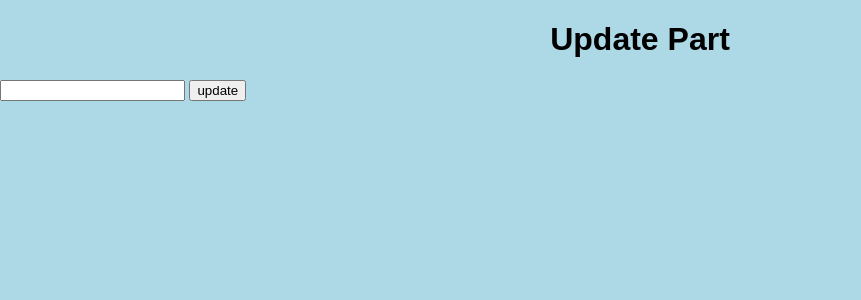
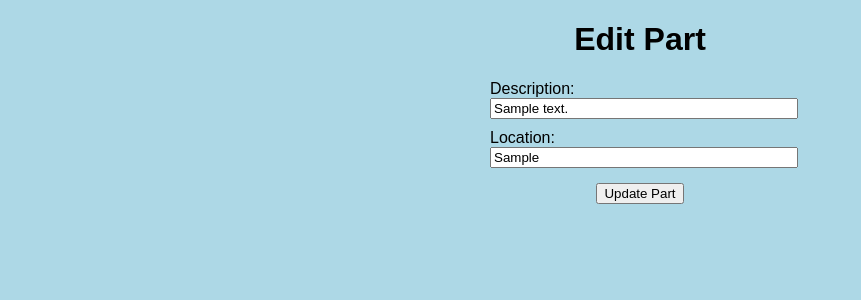
Before and after one commit to ndemarco/parts-locator, a Flask app: page /update/1 in a window 1280 px wide. Shown: the top 300 px of the page, without its empty margins (0-861 px from the left). Run offline with Flask 3, Linux system fonts and the light colour scheme; tables that the repository leaves empty hold one stand-in row (values such as "Sample post").

Commit message:
convert inline editing to the part update form

```diff
--- a/app/parts/routes.py
+++ b/app/parts/routes.py
@@ -32,35 +32,23 @@ def new_part():
         db.session.commit()
         return redirect(url_for('parts.index'))
 
-    return render_template('new_part.html')
+    return render_template('part_form.html')
 
 @bp.route('/update/<int:id>', methods=['GET', 'POST'])
-def update(id):
+def update_part(id):
     part = Parts.query.get_or_404(id)
     if request.method == 'POST':
         part.description = request.form['description']
+        part.location = request.form['location']
 
         try:
             db.session.commit()
-            return redirect('/')
-        except:
+            return redirect(url_for('parts.index'))
+        except Exception as e:
             return 'There was an issue updating the part.'
     else:
-        return render_template('update.html', part=part)
+        return render_template('part_form.html', part=part, action='update')
 
-@bp.route('/update-inline/<int:id>', methods=['POST'])
-def update_inline(id):
-    data = request.get_json()
-    part = Parts.query.get_or_404(id)
-
-    part.description = data.get('description', part.description)
-    part.location = data.get('location', part.location)
-
-    try:
-        db.session.commit()
-        return jsonify({'success': True})
-    except:
-        return jsonify({'success': False}), 500
 
 
 @bp.route('/delete/<int:id>')
--- a/app/templates/index.html
+++ b/app/templates/index.html
@@ -96,7 +96,7 @@ doSearch();
 $('#edit-btn').onclick = () => {
   const selectedRow = $('.row-select:checked').closest('tr');
   const id = selectedRow.dataset.id;
-  window.location.href = `/parts/edit/${id}`;
+  window.location.href = `/update/${id}`;
 };
 
 $('#delete-btn').onclick = () => {
--- /dev/null
+++ b/app/templates/part_form.html
@@ -0,0 +1,31 @@
+{% extends 'base.html' %}
+
+{% block head %}
+<title>{% if action == 'update' %}Edit Part{% else %}Add New Part{% endif %}</title>
+{% endblock %}
+
+{% block body %}
+<h1 style="text-align: center;">
+  {% if action == 'update' %}Edit Part{% else %}Add New Part{% endif %}
+</h1>
+
+<form method="POST" style="width:300px;margin:auto;">
+  <div>
+    <label>Description:</label><br>
+    <input type="text" name="description" required style="width:100%;"
+            value="{{ part.description if action == 'update' else '' }}">
+  </div>
+
+  <div style="margin-top:10px;">
+    <label>Location:</label><br>
+    <input type="text" name="location" required style="width:100%;"
+            value="{{ part.location if action == 'update' else ''}}">
+  </div>
+
+  <div style="text-align:center;margin-top:15px;">
+    <button type="submit">
+      {% if action == 'update' %}Update Part{% else %}Add Part{% endif %}
+    </button>
+  </div>
+</form>
+{% endblock %}
```
Also changed, not shown: app/templates/new_part.html (deleted, +0 -25 lines).
